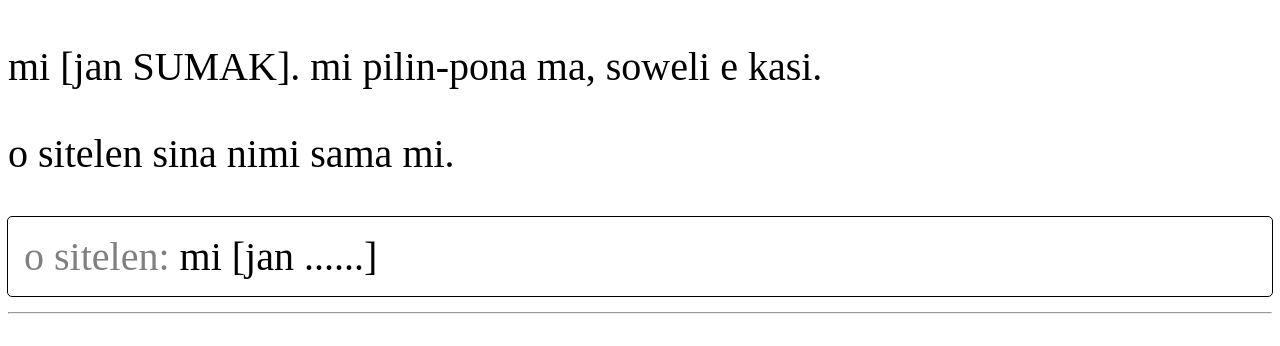
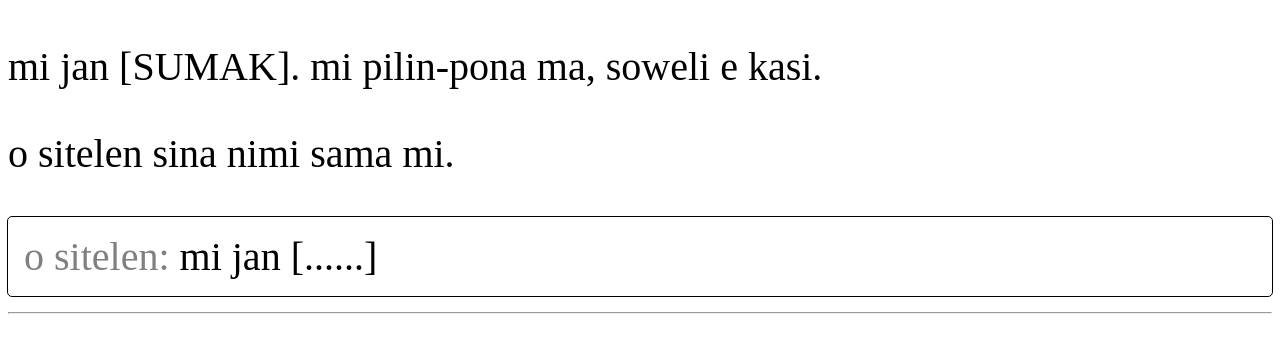
Before and after one commit to jan-Sumak/jan-sumak.github.io, a plain HTML site: page index.html in a window 1280 px wide. Shown: the part 254-600 px from the top of the page. Drawn offline with Linux system fonts and the light colour scheme; a web font is replaced by a local one.

Commit message:
Update index.html

```diff
--- a/index.html
+++ b/index.html
@@ -14,14 +14,14 @@
 <div class="content">
 <h2>mi lipu ma</h2>
 <h3>mi e sina nimi</h3>
-<p>mi [jan SUMAK]. mi pilin-pona ma, soweli e kasi.</p>
+<p>mi jan [SUMAK]. mi pilin-pona ma, soweli e kasi.</p>
 <p>
 o sitelen sina nimi sama mi.
 </p>
 </div>
 
 <div class="content" id="edit" contenteditable>
-mi [jan ......]
+mi jan [......]
 </div>
 <hr>
 <div class="content">
```
